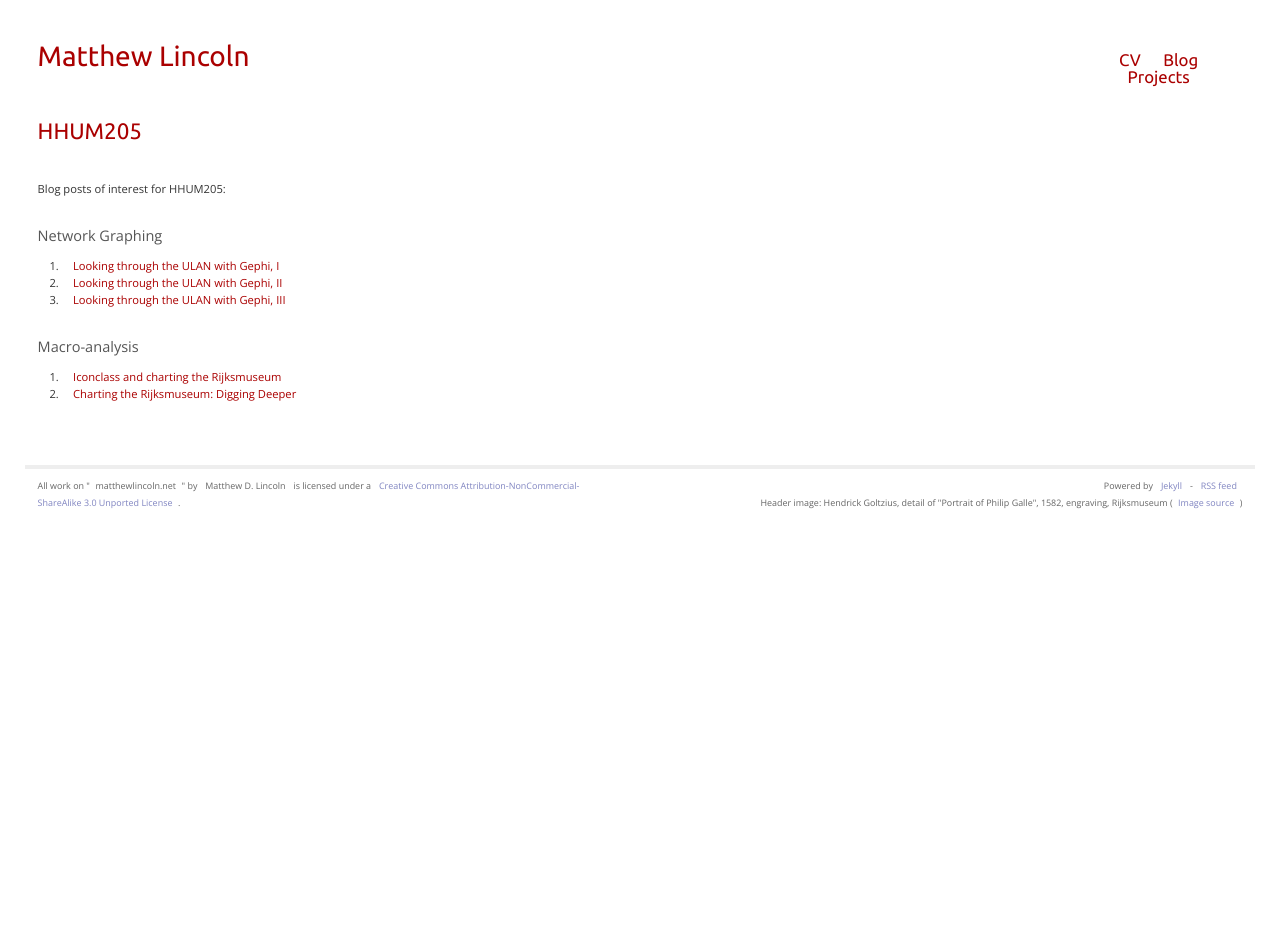
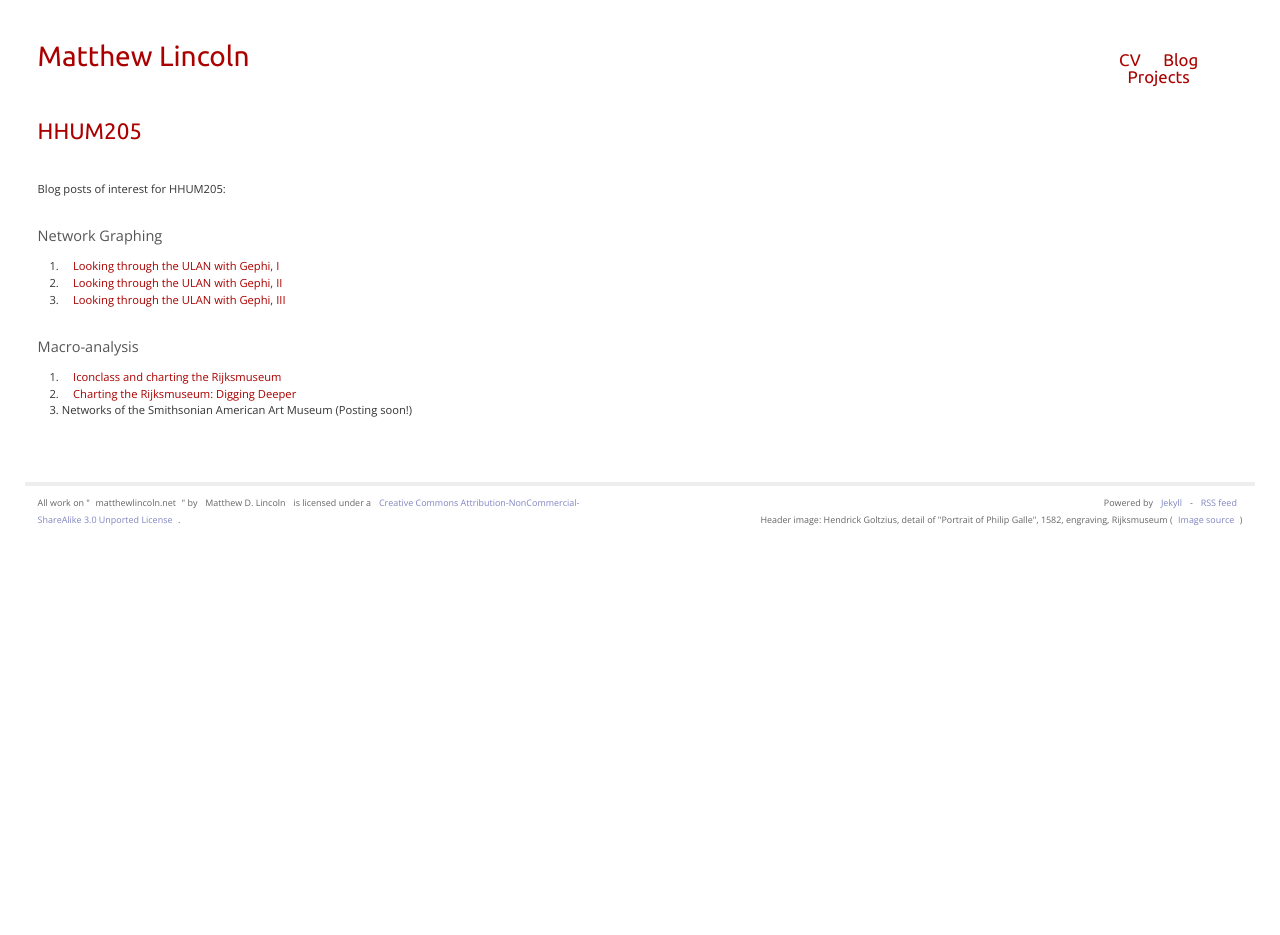
Before and after one commit to mdlincoln/mdlincoln.github.io, a Jekyll site: the page built from hhum205.md, in a window 1280 px wide. Built offline with Jekyll 4.4.1, drawn with Linux system fonts in a browser that asks for light colours.

Commit message:
Added blank link for future SAAM post

```diff
--- a/hhum205.md
+++ b/hhum205.md
@@ -19,3 +19,4 @@ Blog posts of interest for HHUM205:
 
 4. [Iconclass and charting the Rijksmuseum](/2013/09/18/iconclass-and-charting-the-rijksmuseum.html)
 5. [Charting the Rijksmuseum: Digging Deeper](/2013/10/04/charting-the-rijksmuseum-digging-deeper.html)
+6. Networks of the Smithsonian American Art Museum (Posting soon!)
```
